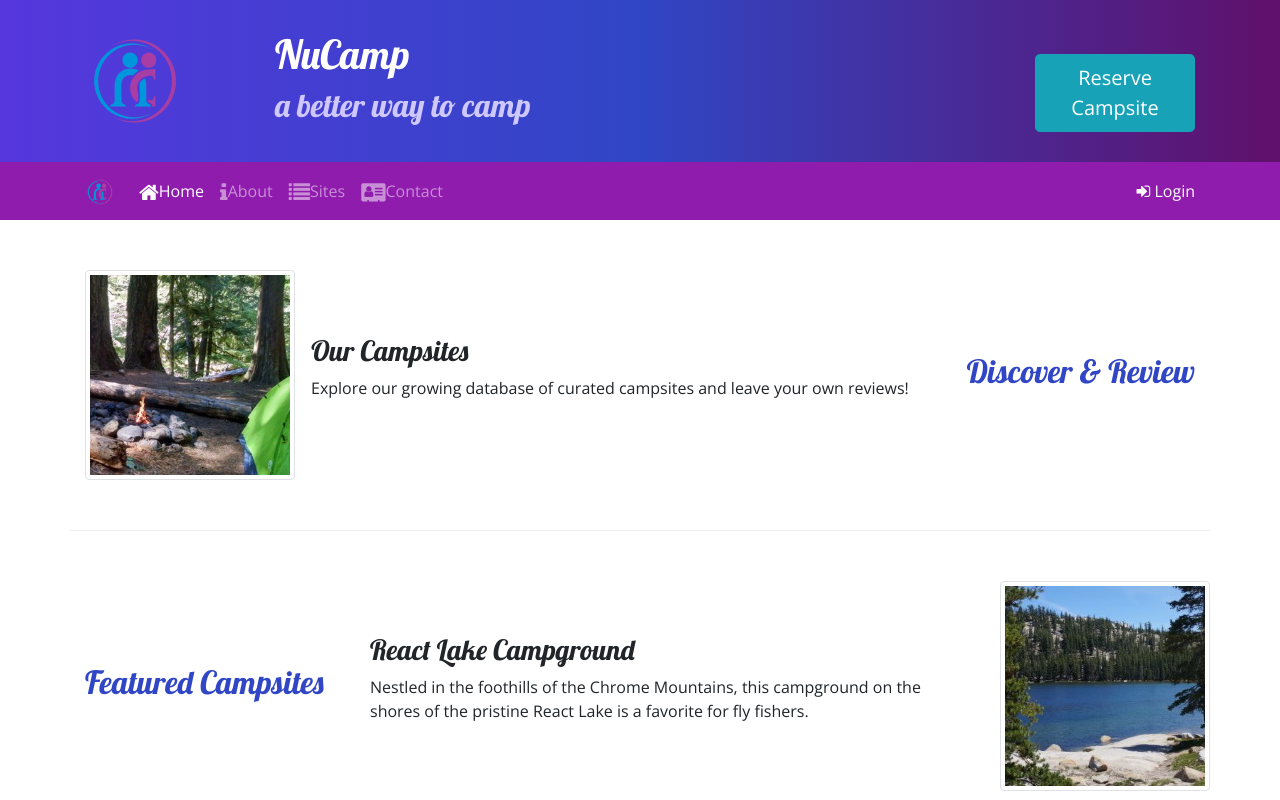
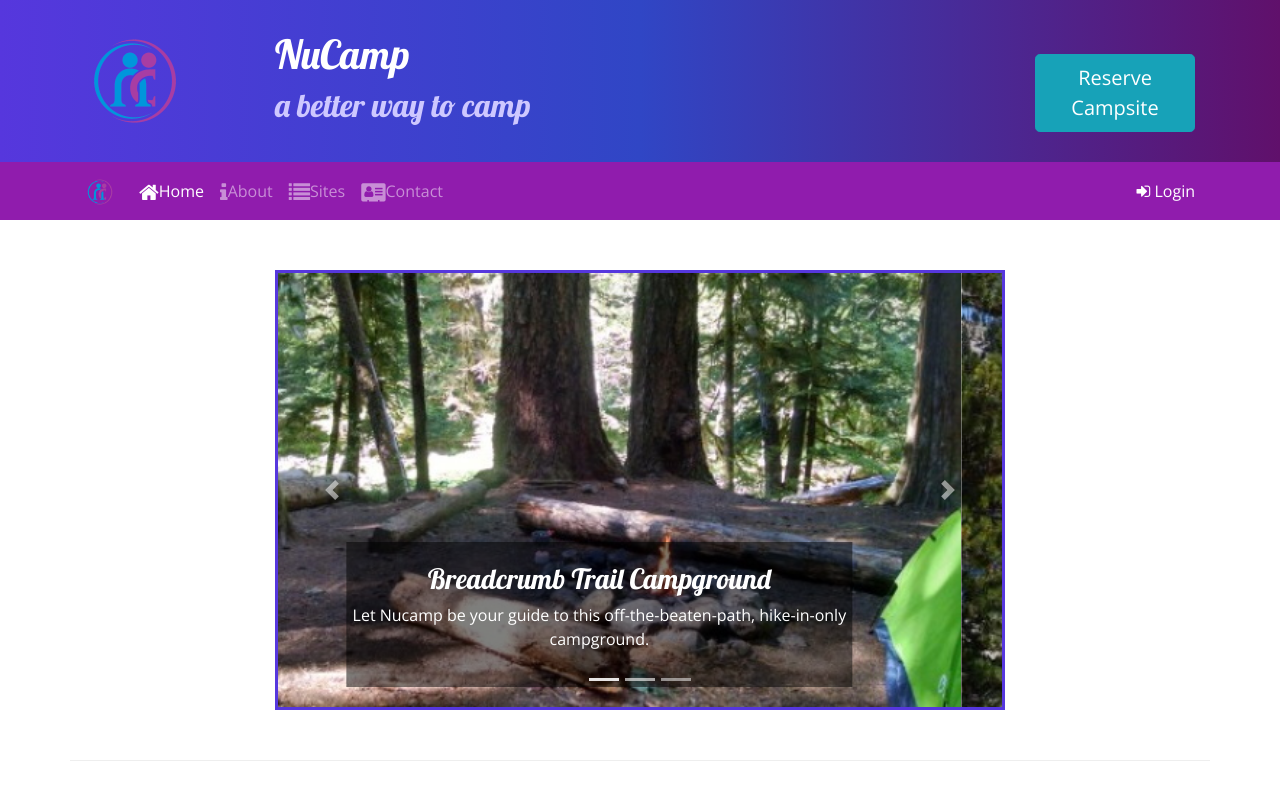
Before and after one commit to davidvernall/nucampsite, a website: page index.html in a window 1280 px wide. Shown: the top 800 px of the page. Drawn offline with nearby package versions, Linux system fonts and the light colour scheme.

Commit message:
carousel

```diff
--- a/css/styles.css
+++ b/css/styles.css
@@ -34,3 +34,11 @@
 .navbar {
     background-color: #901cad;
 }
+
+.carousel-caption {
+    background-color: rgba(0, 0, 0, 0.5);
+}
+
+.carousel {
+    border: solid #5637dd;
+}
--- a/index.html
+++ b/index.html
@@ -31,7 +31,8 @@
                 </div>
                 <div class="col-md-4 col-xl-2 mt-4">
                     <a class="btn btn-lg btn-info" href="#reserveForm" data-toggle="tooltip" data-placement="bottom"
-                        data-html="true" title="Or call us at <br /><strong>1-206-555-1234</strong>">Reserve Campsite</a>
+                        data-html="true" title="Or call us at <br /><strong>1-206-555-1234</strong>">Reserve
+                        Campsite</a>
                 </div>
             </div>
         </div>
@@ -75,11 +76,13 @@
                             <div class="form-row">
                                 <div class="form-group col-12">
                                     <label class="sr-only" for="loginEmail">Email address</label>
-                                    <input type="email" class="form-control form-control-sm" id="loginEmail" placeholder="Enter Email">
+                                    <input type="email" class="form-control form-control-sm" id="loginEmail"
+                                        placeholder="Enter Email">
                                 </div>
                                 <div class="form-group col-12">
                                     <label class="sr-only" for="loginPassword">Password</label>
-                                    <input type="password" class="form-control form-control-sm" id="loginPassword" placeholder="Password">
+                                    <input type="password" class="form-control form-control-sm" id="loginPassword"
+                                        placeholder="Password">
                                 </div>
                                 <div class="col">
                                     <div class="form-check">
@@ -89,7 +92,8 @@
                                 </div>
                             </div>
                             <div class="form-row">
-                                <button type="button" class="btn btn-secondary btn-sm ml-auto" data-dismiss="modal">Cancel</button>
+                                <button type="button" class="btn btn-secondary btn-sm ml-auto"
+                                    data-dismiss="modal">Cancel</button>
                                 <button type="submit" class="btn btn-primary btn-sm ml-1">Sign in</button>
                             </div>
                         </form>
@@ -100,6 +104,54 @@
     </div>
 
     <div class="container">
+
+        <div class="row row-content">
+            <div class="col-md-8 mx-auto">
+                <div id="homeCarousel" class="carousel slide" data-ride="carousel">
+                    <ol class="carousel-indicators">
+                        <li data-target="#homeCarousel" data-slide-to="0" class="active"></li>
+                        <li data-target="#homeCarousel" data-slide-to="1"></li>
+                        <li data-target="#homeCarousel" data-slide-to="2"></li>
+                    </ol>
+                    <div class="carousel-inner">
+                        <div class="carousel-item active">
+                            <img class="d-block w-100" src="img/breadcrumb-trail.jpg" alt="Breadcrumb trail Campground">
+                            <div class="carousel-caption">
+                                <h3>Breadcrumb Trail Campground</h3>
+                                <p class="d-none d-sm-block">Let Nucamp be your guide to this off-the-beaten-path,
+                                    hike-in-only campground.</p>
+                            </div>
+                        </div>
+                        <div class="carousel-item">
+                            <img class="d-block w-100" src="img/react-lake.jpg" alt="React lake Campground">
+                            <div class="carousel-caption">
+                                <h3>React Lake Campground</h3>
+                                <p class="d-none d-sm-block">Nestled in the foothills of the Chrome Mountains, this
+                                    campground on the shores of the pristine React Lake is a favorite for fly fishers.
+                                </p>
+                            </div>
+                        </div>
+                        <div class="carousel-item">
+                            <img class="d-block w-100" src="img/chrome-river.jpg" alt="Chrome River Campground">
+                            <div class="carousel-caption">
+                                <h3>Chrome River Campground</h3>
+                                <p class="d-none d-sm-block">Spend a few sunny days and starry nights beneath a canopy
+                                    of old-growth firs at this enchanting spot by the Chrome River.</p>
+                            </div>
+                        </div>
+                    </div>
+                    <a class="carousel-control-prev" href="#homeCarousel" role="button" data-slide="prev">
+                        <span class="carousel-control-prev-icon"></span>
+                        <span class="sr-only">Previous</span>
+                    </a>
+                    <a class="carousel-control-next" href="#homeCarousel" role="button" data-slide="next">
+                        <span class="carousel-control-next-icon"></span>
+                        <span class="sr-only">Next</span>
+                    </a>
+                </div>
+            </div>
+        </div>
+
         <div class="row row-content align-items-center">
             <div class="col-sm-4 col-md-3 order-sm-last">
                 <h2 class="text-sm-right">Discover & Review</h2>
```
